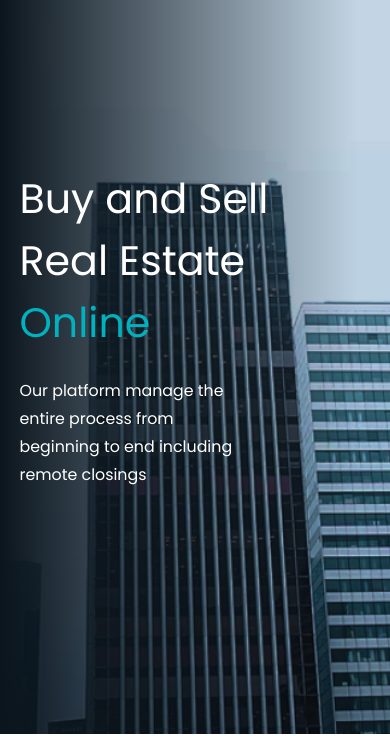
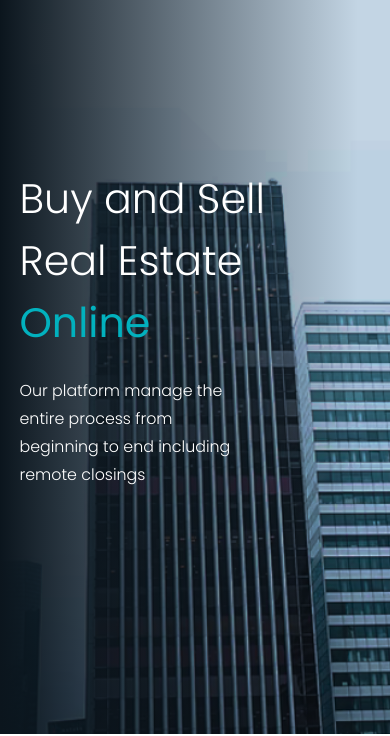
Before and after one commit to avinwilson54/Relotz, a plain HTML site: page index.html in a window 390 px wide. Shown: the part 110-846 px from the top of the page. Drawn offline with Linux system fonts and the light colour scheme.

Commit message:
changes styles

```diff
--- a/assets/scss/helpers/_responsive.scss
+++ b/assets/scss/helpers/_responsive.scss
@@ -183,11 +183,13 @@ $break-phone: 767px;
             .header-content {
                 .main-heading {
                     width: 100%;
+                    font-weight: 200;
                     line-height: 1.5;
                 }
 
                 .txt-white {
                     padding-bottom: 64px;
+                    font-weight: 200;
                     width: 80%;
                 }
             }
@@ -364,7 +366,10 @@ $break-phone: 767px;
             }
 
             .dashboard-paragraph {
-                width: 65%;
+                width: 90%;
+                font-size: 14px;
+                font-weight: 200;
+                letter-spacing: 1px;
             }
         }
     }
```
Also changed, not shown: assets/css/main.min.css, 1 other file.
